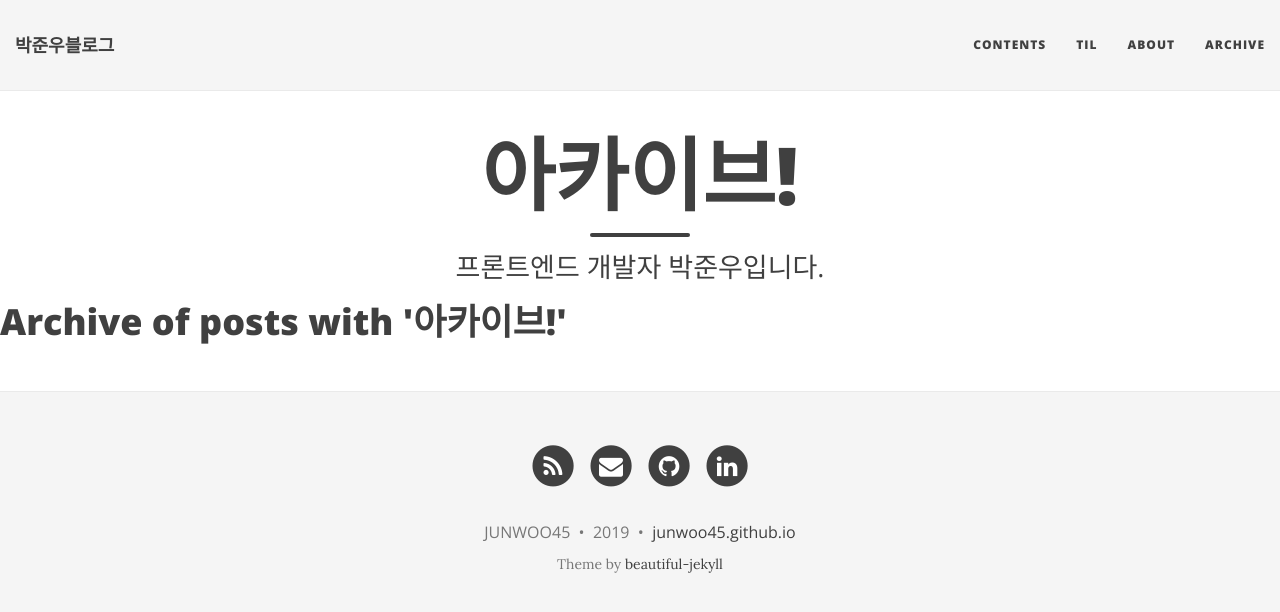
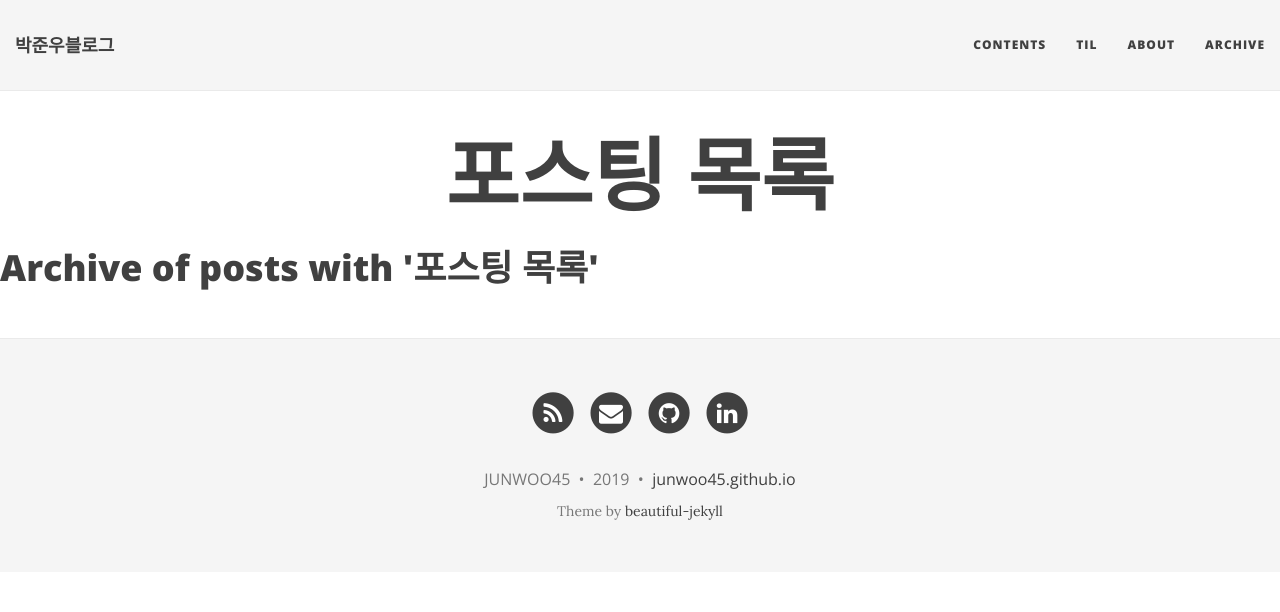
Before and after one commit to JUNWOO45/junwoo45.github.io.archived, a Jekyll site: the page built from archive.md, in a window 1280 px wide. Shown: the top 612 px of the page. Built offline with Jekyll 4.4.1, drawn with Linux system fonts in a browser that asks for light colours; nearby versions of some CDN libraries.

Commit message:
아카이브 페이지 세팅4

```diff
--- a/archive.md
+++ b/archive.md
@@ -1,5 +1,4 @@
 ---
 layout: archive
-title: 아카이브!
-subtitle: 프론트엔드 개발자 박준우입니다.
+title: 포스팅 목록
 ---
```
